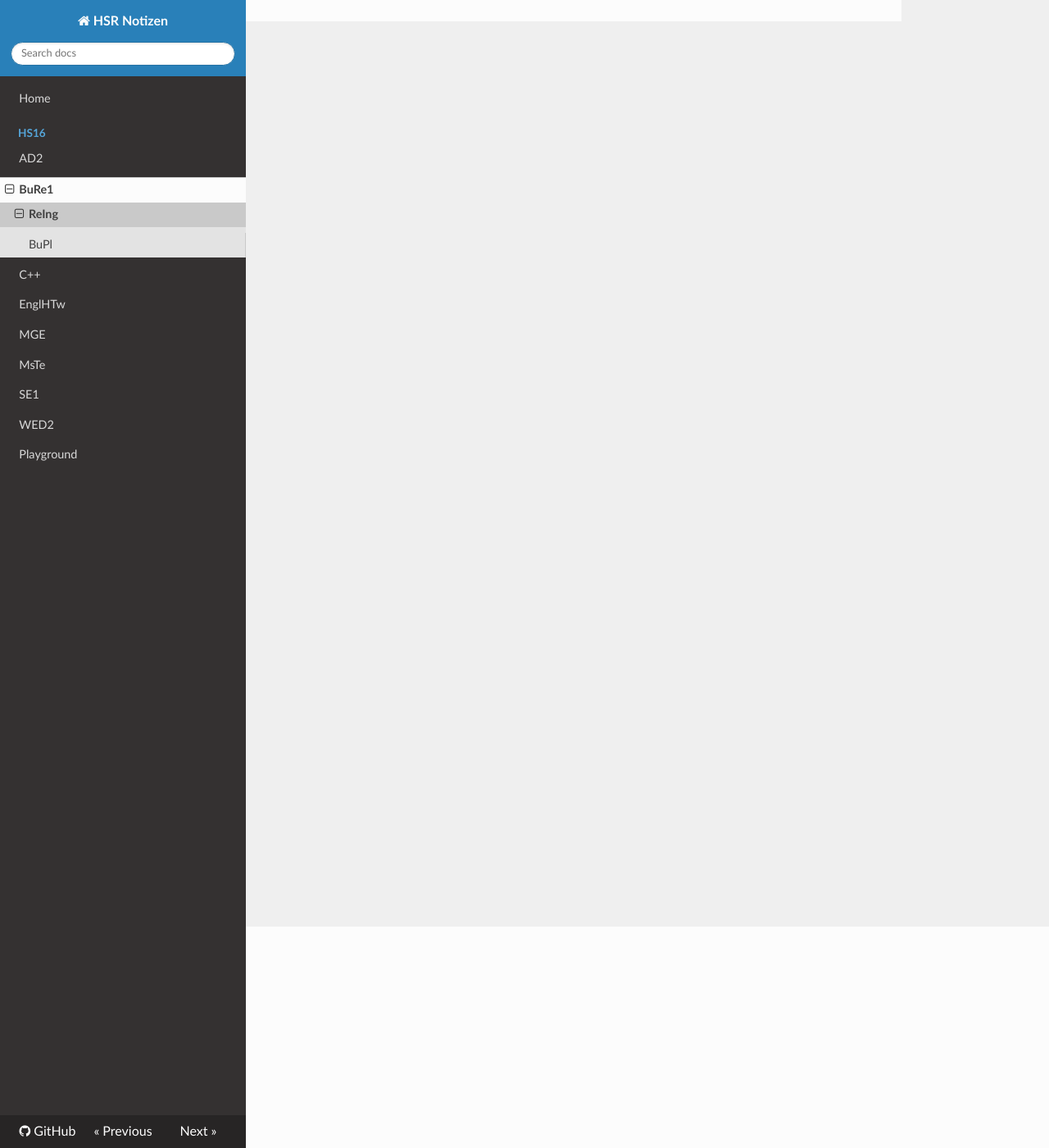
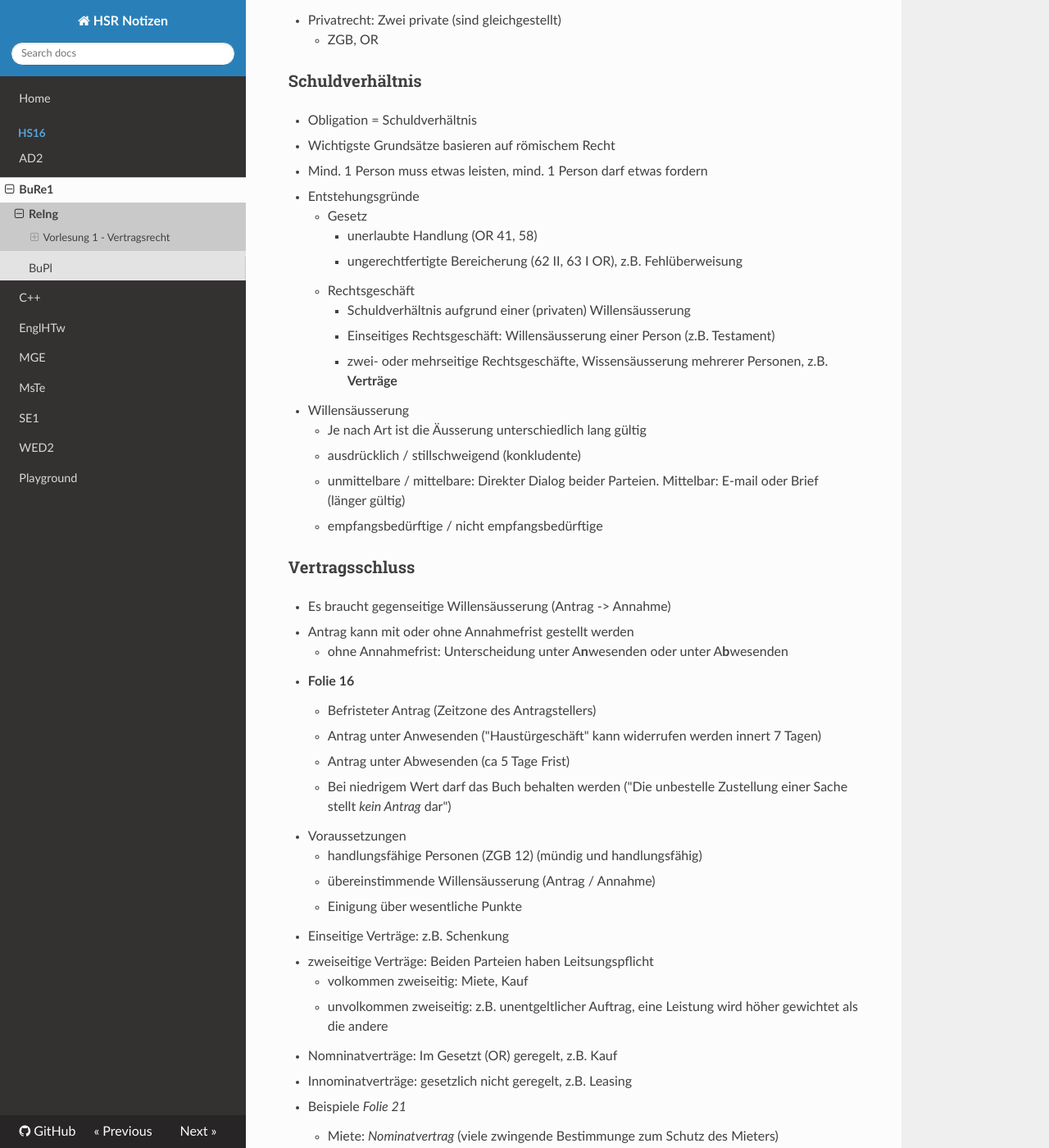
Before and after one commit to Excape/hsr-docs-hs16, an MkDocs documentation site: the page built from docs/hs16/reing.md, in a window 1280 px wide and 1400 px high, scrolled down 270 px. Shown: the whole window at 82% size. Built offline with MkDocs 1.6.1, drawn with Linux system fonts in a browser that asks for light colours; nearby versions of some CDN libraries; old or Windows-style settings are respelled for this version of MkDocs; some of the changed text lies outside the part shown.

Commit message:
updated reing

```diff
--- a/docs/hs16/reing.md
+++ b/docs/hs16/reing.md
@@ -1 +1,65 @@
 # Recht
+## Vorlesung 1 - Vertragsrecht
+- Öffentliches Recht: Vom Staat aus, Staat handelt hoheitlich
+    - Bundesstaatsrecht, Verwaltungsrecht, Strafrecht, etc.
+- Privatrecht: Zwei private (sind gleichgestellt)
+    - ZGB, OR
+### Schuldverhältnis
+- Obligation = Schuldverhältnis
+- Wichtigste Grundsätze basieren auf römischem Recht
+- Mind. 1 Person muss etwas leisten, mind. 1 Person darf etwas fordern
+- Entstehungsgründe
+    - Gesetz
+        - unerlaubte Handlung (OR 41, 58)
+        - ungerechtfertigte Bereicherung (62 II, 63 I OR), z.B. Fehlüberweisung
+    - Rechtsgeschäft
+        - Schuldverhältnis aufgrund einer (privaten) Willensäusserung
+        - Einseitiges Rechtsgeschäft: Willensäusserung einer Person (z.B. Testament)
+        - zwei- oder mehrseitige Rechtsgeschäfte, Wissensäusserung mehrerer Personen, z.B. **Verträge**
+- Willensäusserung
+    - Je nach Art ist die Äusserung unterschiedlich lang gültig
+    - ausdrücklich / stillschweigend (konkludente)
+    - unmittelbare / mittelbare: Direkter Dialog beider Parteien. Mittelbar: E-mail oder Brief (länger gültig)
+    - empfangsbedürftige / nicht empfangsbedürftige
+
+### Vertragsschluss
+- Es braucht gegenseitige Willensäusserung (Antrag -> Annahme)
+- Antrag kann mit oder ohne Annahmefrist gestellt werden
+    - ohne Annahmefrist: Unterscheidung unter A**n**wesenden oder unter A**b**wesenden
+- **Folie 16**
+    - Befristeter Antrag (Zeitzone des Antragstellers)
+    - Antrag unter Anwesenden ("Haustürgeschäft" kann widerrufen werden innert 7 Tagen)
+    - Antrag unter Abwesenden (ca 5 Tage Frist)
+    - Bei niedrigem Wert darf das Buch behalten werden ("Die unbestelle Zustellung einer Sache stellt *kein Antrag* dar")
+- Voraussetzungen
+    - handlungsfähige Personen (ZGB 12) (mündig und handlungsfähig)
+    - übereinstimmende Willensäusserung (Antrag / Annahme)
+    - Einigung über wesentliche Punkte
+- Einseitige Verträge: z.B. Schenkung
+- zweiseitige Verträge: Beiden Parteien haben Leitsungspflicht
+    - volkommen zweiseitig: Miete, Kauf
+    - unvolkommen zweiseitig: z.B. unentgeltlicher Auftrag, eine Leistung wird höher gewichtet als die andere
+- Nomninatverträge: Im Gesetzt (OR) geregelt, z.B. Kauf
+- Innominatverträge: gesetzlich nicht geregelt, z.B. Leasing
+- Beispiele *Folie 21*
+    - Miete: *Nominatvertrag* (viele zwingende Bestimmunge zum Schutz des Mieters)
+    - Werkvertrag: *Nominatertrag* (Im Unterschied zum Kaufvertrag exisitert das Produkt bei Vertragsabschluss noch nicht, Erstellung eines Werkes)
+    - Franchising: *Innominatvertrag*
+    - Factoring: *Innominatvertrag* (Zahlungsschuld/Inkasso verkaufen an einen Factor)
+    - Arbeitsvertrag: *Nominatvertrag*
+    - Sponsoring: *Innominatvertrag*
+- Vertragsfreiheit
+    - Die Form und der Inhalt ist frei wählbar
+    - Er kann nachträglich verändert oder aufgehoben werden (beidseitig)
+- Schranken der Vertragsfreiheit
+    - Widerrechtlichkeit: Verstoss gegen zwingendes Gesetz
+    - öffentliche Ordnung
+    - Sittenwidrigkeit
+    - Verstoss gegen Persönlichkeitsrecht
+    - Unmöglichkeit (z.B. Grundstück auf dem Mond)
+    - -> Folge: Vertrag ist nichtig
+    - Beispiele *Folie 24*
+        - Widerrechtlich
+        - Wenn zwischen H und Z bereits ein Kaufvertrag besteht -> Doppelverkauf. H muss zweites Abendkleid oder Schadenersatz leisten
+        - Nichtig, Verstoss gegen Persönlichkeitsrecht
+        - Nichtig. Kann gegen Persönlichkeitsrecht verstossen, wegem langer Vertragslaufzeit (ab 20 Jahre nach BG)
```
